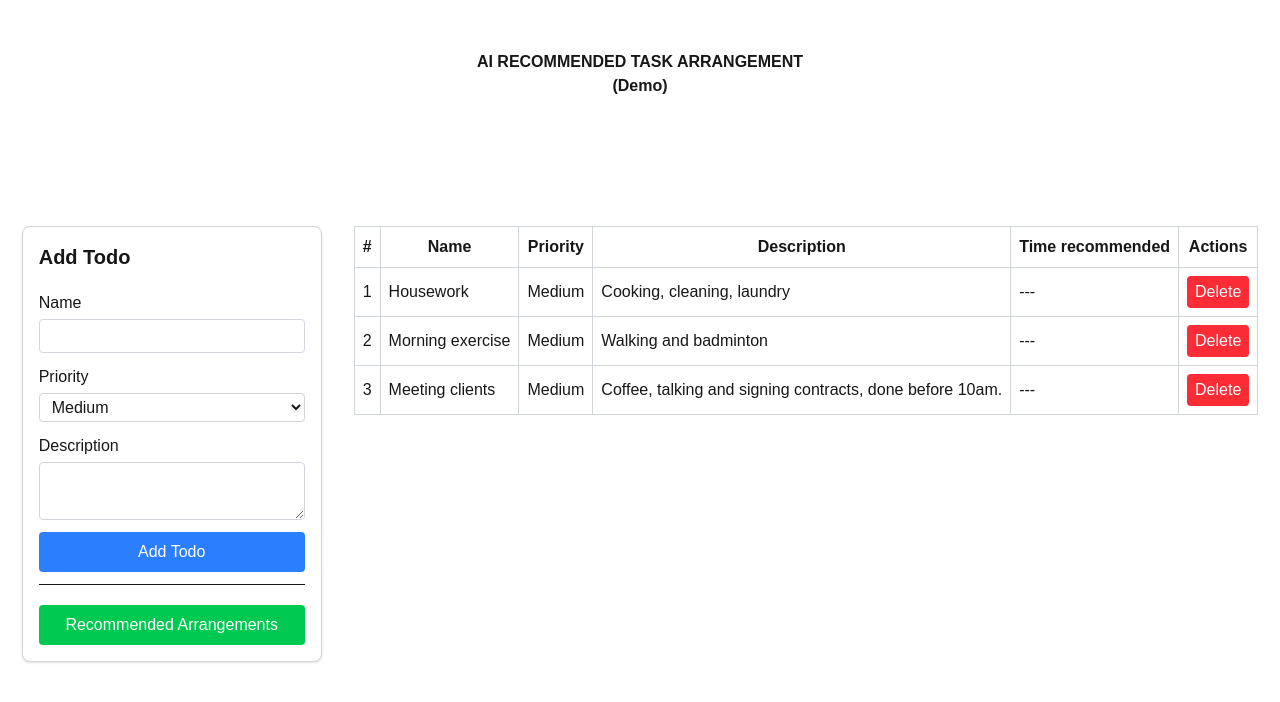
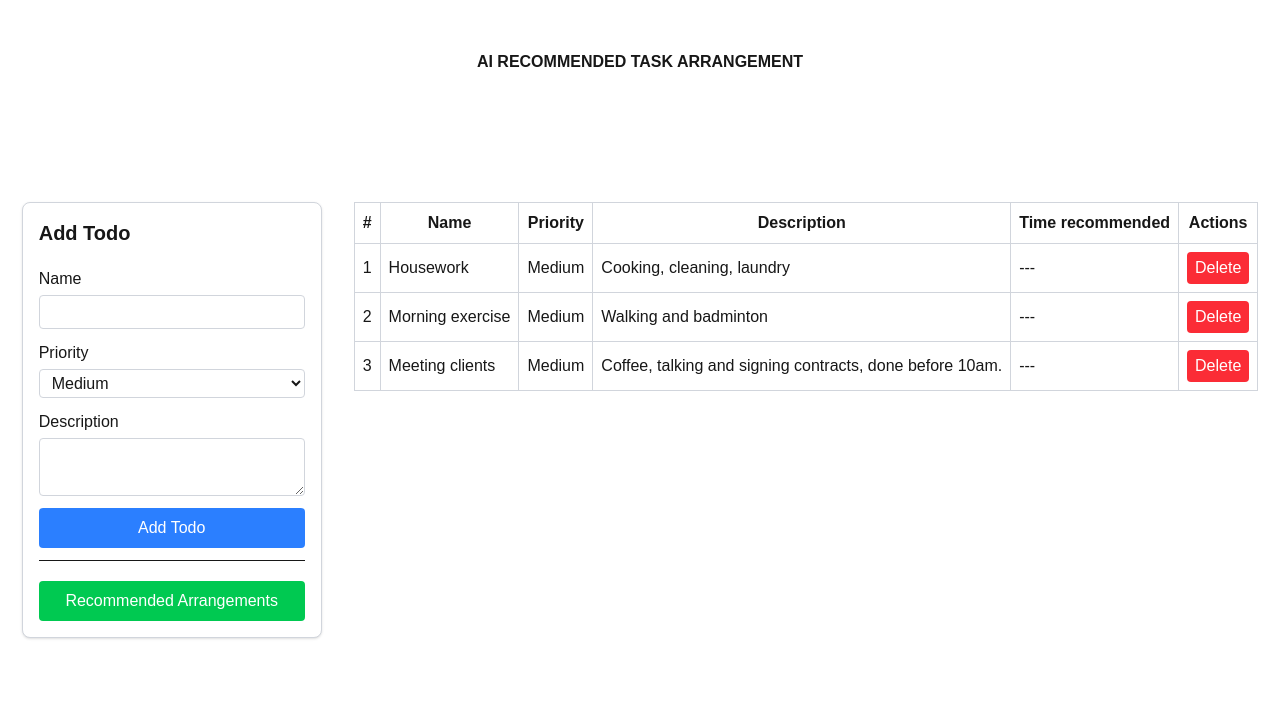
Before and after one commit to hphudev/demo_ai_recommmend_plan, a Next.js app: page / in a window 1280 px wide. Shown: the top 702 px of the page. Built offline with nearby package versions, Linux system fonts and the light colour scheme; no server answers.

Commit message:
chore: remove demo text

```diff
--- a/src/app/page.tsx
+++ b/src/app/page.tsx
@@ -149,7 +149,7 @@ export default function Home() {
   return (
     <div className='text-center pt-[50px]'>
       <h1 className='font-bold'>AI RECOMMENDED TASK ARRANGEMENT</h1>
-      <h1 className='font-bold'>(Demo)</h1>
+      {/* <h1 className='font-bold'>(Demo)</h1> */}
       <div className="flex gap-8 items-start justify-center mt-[10%] text-start">
         {/* Todo Form */}
         <form
```
